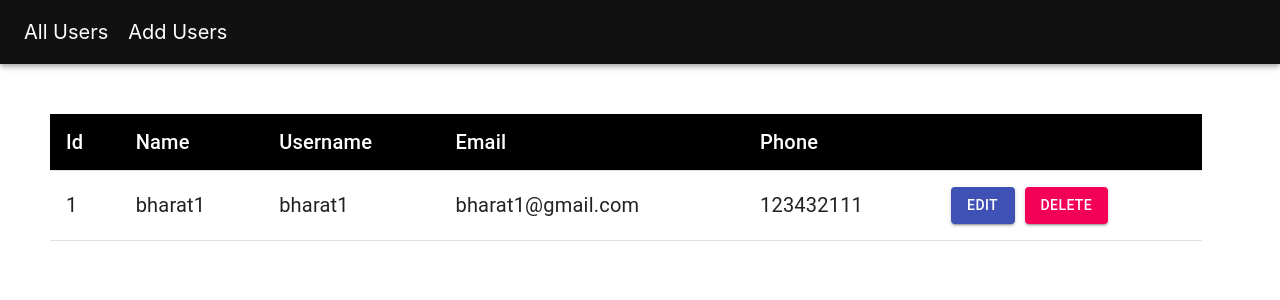
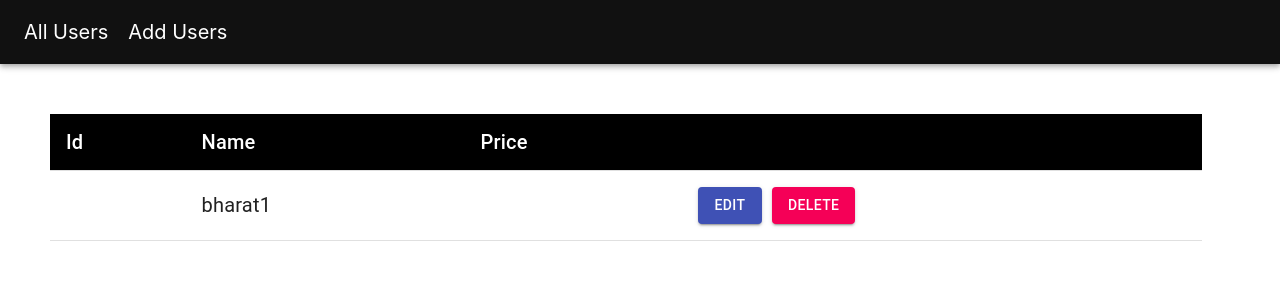
Before and after one commit to BucBharat/frontend_react, a React (Create React App) app: page / in a window 1280 px wide. Shown: the top 300 px of the page. Built offline with nearby package versions, Linux system fonts and the light colour scheme; data requests are answered from the project's data file.

Commit message:
Schema changed

```diff
--- a/src/Service/api.js
+++ b/src/Service/api.js
@@ -1,12 +1,12 @@
 import axios from 'axios';
-const url = 'http://localhost:3003/users';
+const url = 'http://localhost:8080/users';
 export const getUsers = async id => {
   id = id || '';
   return await axios.get(`${url}/${id}`);
 };
 
 export const addUser = async user => {
-  return await axios.post(url, user);
+  return await axios.post(`${url}/add`, user);
 };
 
 export const editUser = async (id, user) => {
--- a/src/components/AddUser.jsx
+++ b/src/components/AddUser.jsx
@@ -23,14 +23,14 @@ const useStyle = makeStyles({
 
 const initialValues = {
   name: '',
-  username: '',
-  phone: '',
-  email: '',
+  // username: '',
+  // phone: '',
+  price: '',
 };
 
 const AddUser = () => {
   const [user, setUser] = useState(initialValues);
-  const { name, username, email, phone } = user;
+  const { name, price } = user;
   const classes = useStyle();
   const onValueChange = e => {
     console.log(e.target.value);
@@ -50,7 +50,7 @@ const AddUser = () => {
         <InputLabel>Name</InputLabel>
         <Input onChange={e => onValueChange(e)} name="name" value={name} />
       </FormControl>
-      <FormControl>
+      {/* <FormControl>
         <InputLabel>Username</InputLabel>
         <Input
           onChange={e => onValueChange(e)}
@@ -61,10 +61,10 @@ const AddUser = () => {
       <FormControl>
         <InputLabel>Email</InputLabel>
         <Input onChange={e => onValueChange(e)} name="email" value={email} />
-      </FormControl>
+      </FormControl> */}
       <FormControl>
-        <InputLabel>Phone</InputLabel>
-        <Input onChange={e => onValueChange(e)} name="phone" value={phone} />
+        <InputLabel>Price</InputLabel>
+        <Input onChange={e => onValueChange(e)} name="price" value={price} />
       </FormControl>
       <Button
         variant="contained"
--- a/src/components/AllUsers.jsx
+++ b/src/components/AllUsers.jsx
@@ -50,26 +50,26 @@ const AllUsers = () => {
         <TableRow className={classes.thead}>
           <TableCell>Id</TableCell>
           <TableCell>Name</TableCell>
-          <TableCell>Username</TableCell>
-          <TableCell>Email</TableCell>
-          <TableCell>Phone</TableCell>
+          {/* <TableCell>Username</TableCell> */}
+          {/* <TableCell>Email</TableCell> */}
+          <TableCell>Price</TableCell>
           <TableCell></TableCell>
         </TableRow>
       </TableHead>
       <TableBody>
         {users.map(user => (
           <TableRow className={classes.row}>
-            <TableCell>{user.id}</TableCell>
+            <TableCell>{user._id}</TableCell>
             <TableCell>{user.name}</TableCell>
-            <TableCell>{user.username}</TableCell>
-            <TableCell>{user.email}</TableCell>
-            <TableCell>{user.phone}</TableCell>
+            {/* <TableCell>{user.username}</TableCell> */}
+            <TableCell>{user.price}</TableCell>
+            {/* <TableCell>{user.phone}</TableCell> */}
             <TableCell>
               <Button
                 variant="contained"
                 color="primary"
                 style={{ marginRight: 10 }}
-                to={`/edit/${user.id}`}
+                to={`/edit/${user._id}`}
                 component={Link}
               >
                 Edit
@@ -77,7 +77,7 @@ const AllUsers = () => {
               <Button
                 variant="contained"
                 color="secondary"
-                onClick={() => deleteUserData(user.id)}
+                onClick={() => deleteUserData(user._id)}
               >
                 Delete
               </Button>
```
